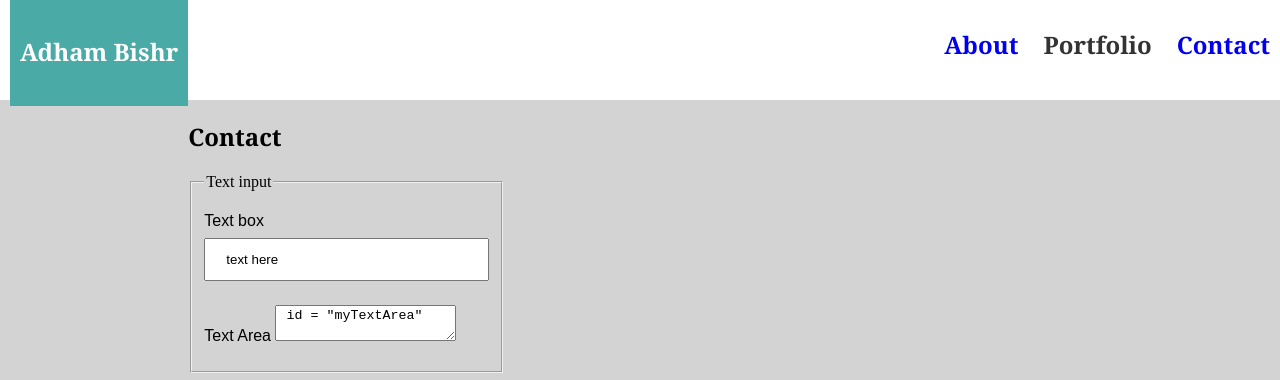
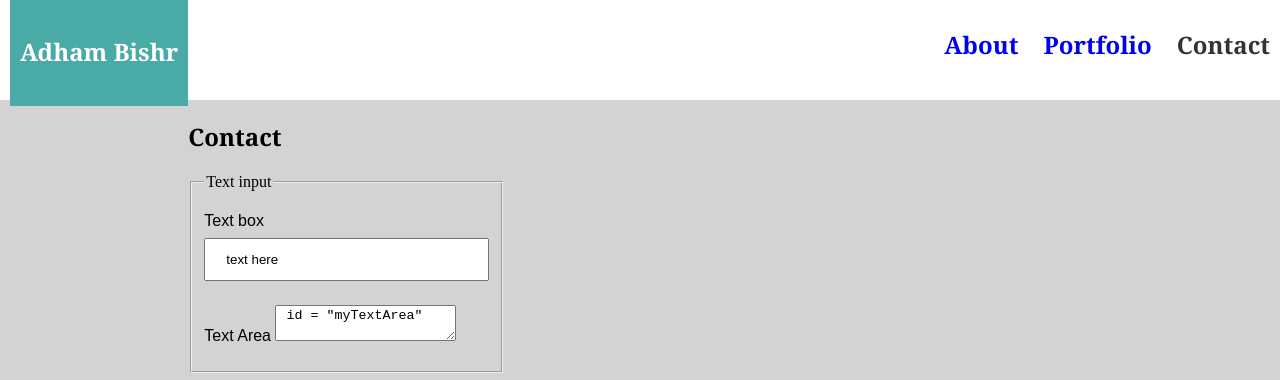
Before and after one commit to abishr12/Basic-Portfolio, a plain HTML site: page contact.html in a window 1280 px wide. Shown: the top 380 px of the page. Drawn offline with Linux system fonts and the light colour scheme.

```diff
--- a/contact.html
+++ b/contact.html
@@ -14,9 +14,9 @@
 
         <h1 class= "name">Adham Bishr</h1>
 
-       <a href="contact.html"> <h2 class= "moveright"> Contact </h2></a>
+        <h2 class= "moveright"> Contact </h2>
 
-        <h2 class= "moveright"> Portfolio </h2>
+        <a href="portfolio.html"><h2 class= "moveright"> Portfolio </h2></a>
 
         <a href="index.html"> <h2 class= "moveright"> About </h2></a>
 
```
Also changed, not shown: index.html (+1 -1 lines).
